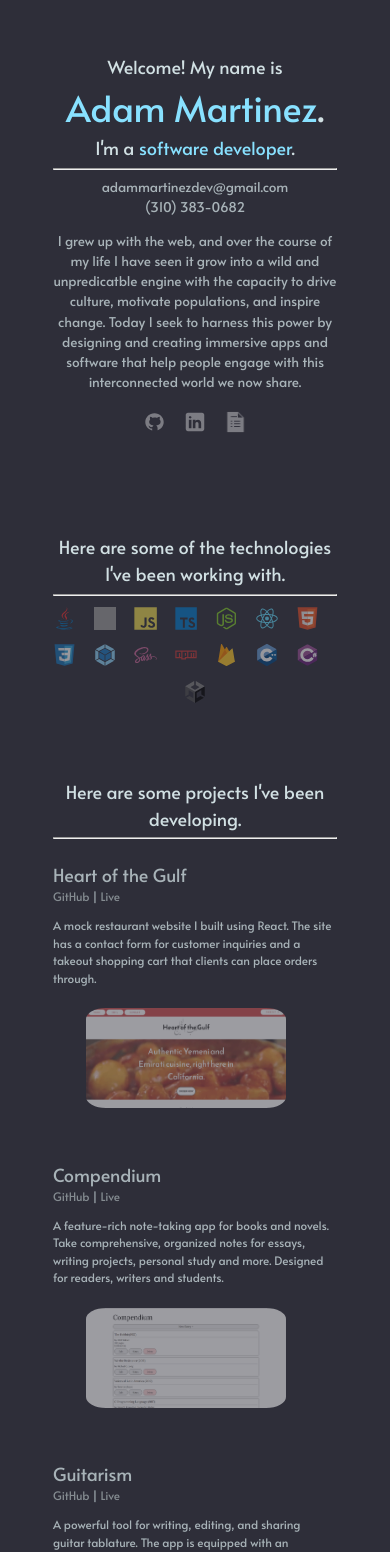
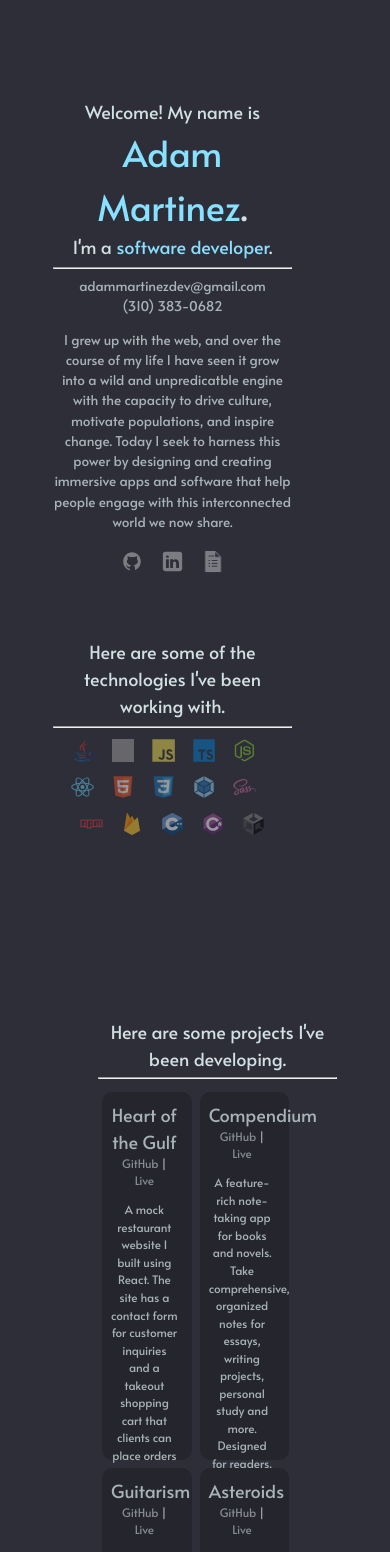
Before and after one commit to adamnmartinez/sitev2, a React (Vite) app: page / in a window 390 px wide. Shown: the top 1552 px of the page. Built offline with nearby package versions, Linux system fonts and the light colour scheme; grey boxes are pictures that could not be loaded; a web font is replaced by a local one.

Commit message:
updated project cards

```diff
--- a/src/components/Projects.jsx
+++ b/src/components/Projects.jsx
@@ -23,7 +23,7 @@ export default function Projects() {
           <p>{desc}</p>
         </div>
         <a href={live} target="_blank">
-          <img className="projectScreenshot" src={img}></img>
+          {/* <img className="projectScreenshot" src={img}></img> */}
         </a>
       </li>
     );
--- a/src/style/style.css
+++ b/src/style/style.css
@@ -4,13 +4,14 @@
   font-family: "Alata";
   line-height: 1.5;
   font-weight: 400;
-  font-size: 12px;
+  font-size: 14px;
   padding: 0;
   margin: 0;
 
   --text: rgb(209, 224, 227);
   --highlight: rgb(136, 225, 255);
   --bg: rgb(46, 46, 57);
+  --bg_dark: rgb(34, 34, 41);
 
   color-scheme: light dark;
   color: var(--text);
@@ -41,20 +42,34 @@
 }
 
 #flexcontainer {
-  display: flex;
+  display: inline;
 }
 
 .leftContainer {
+  /* padding: 10rem; */
+  /* padding-top: 5rem;
+  padding-right: 5rem; */
+  /* padding-bottom: 0; */
+  /* float: left; */
+  /* width: 500px;
+  height: 700px; */
+
   padding: 10rem;
-  padding-top: 5rem;
-  padding-right: 5rem;
-  padding-bottom: 0;
-  flex: 1;
 }
 
 .leftContainer .namePlateBody {
   opacity: 75%;
   transition: opacity 500ms;
+  height: 100px;
+}
+
+#skills {
+  text-align: center;
+  font-size: 1.5rem;
+  padding-top: 10rem;
+  padding-bottom: 10rem;
+  height: 200px;
+  max-height: 200px;
 }
 
 .leftContainer .namePlateBody:hover {
@@ -63,10 +78,6 @@
 
 .rightContainer {
   padding: 10rem;
-  padding-top: 5rem;
-  padding-left: 5rem;
-  padding-bottom: 0;
-  flex: 1;
 }
 
 .rightContainer .projectList {
@@ -150,29 +161,21 @@ img.icon.last {
   transition: opacity 500ms;
 }
 
-#skills {
-  font-size: 1.5rem;
-  padding-top: 30px;
-  height: 200px;
-  max-height: 200px;
-}
-
 .projectList {
   list-style: none;
   padding-left: 0;
 }
 
 .projectListElement {
-  display: flex;
+  display: inline-block;
+  width: 30%;
+  height: 350px;
   padding: 1rem;
   border-radius: 10px;
   margin-bottom: 30px;
-}
-
-.projectList {
-  height: 100%;
-  /* max-height: 700px; */
-  overflow-y: scroll;
+  margin: 4px;
+  float: left;
+  background-color: var(--bg_dark);
 }
 
 #projects header {
@@ -203,7 +206,7 @@ img.icon.last {
 
 @media (max-width: 1400px) {
   .projectListElement {
-    display: inline;
+    display: block;
   }
 
   .projectScreenshot {
@@ -244,13 +247,13 @@ img.icon.last {
   }
 
   .projectList {
-    max-height: 100%;
-    overflow-y: visible;
+    /* max-height: 100%; */
+    /* overflow-y: visible; */
   }
 
   .projectListElement {
-    display: flex;
-    text-align: left;
+    display: inline-block;
+    text-align: center;
   }
 
   .projectScreenshot {
@@ -280,8 +283,8 @@ img.icon.last {
   }
 
   .projectListElement {
-    display: inline;
-    text-align: left;
+    display: inline-block;
+    text-align: center;
   }
 }
 
```
